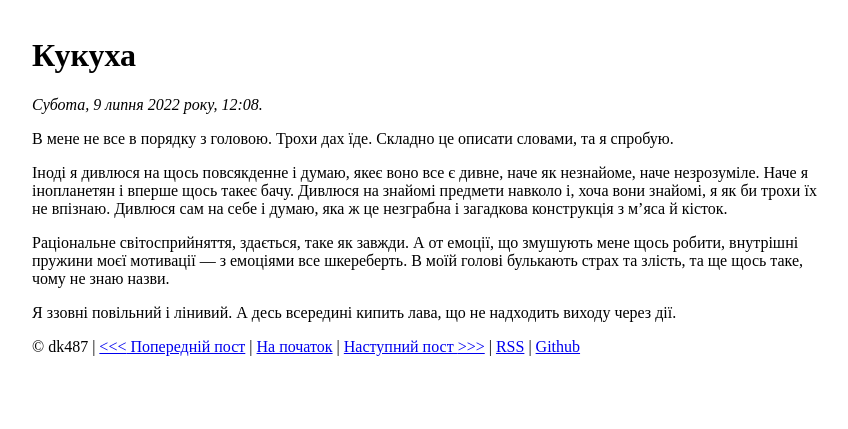
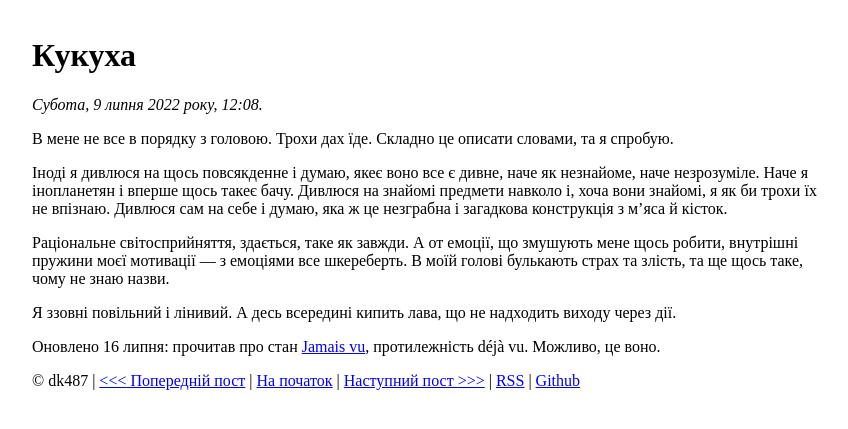
Before and after one commit to dk487/test.de.co.ua, a Jekyll site: the page built from _posts/2022/2022-07-09-kukukha.md, in a window 1280 px wide. Shown: the top 429 px of the page, without its empty margins (208-1056 px from the left). Built offline with Jekyll 4.4.1, drawn with Linux system fonts in a browser that asks for light colours.

Commit message:
Post update

```diff
--- a/_posts/2022/2022-07-09-kukukha.md
+++ b/_posts/2022/2022-07-09-kukukha.md
@@ -10,3 +10,8 @@ date: 2022-07-09 15:08:13 +03:00
 Раціональне світосприйняття, здається, таке як завжди. А от емоції, що змушують мене щось робити, внутрішні пружини моєї мотивації — з емоціями все шкереберть. В моїй голові булькають страх та злість, та ще щось таке, чому не знаю назви.
 
 Я ззовні повільний і лінивий. А десь всередині кипить лава, що не надходить виходу через дії.
+
+Оновлено 16 липня:
+прочитав про стан [Jamais vu][1], протилежність déjà vu. Можливо, це воно.
+
+[1]: https://uk.wikipedia.org/wiki/%D0%96%D0%B0%D0%BC%D0%B5%D0%B2%D1%8E
```
